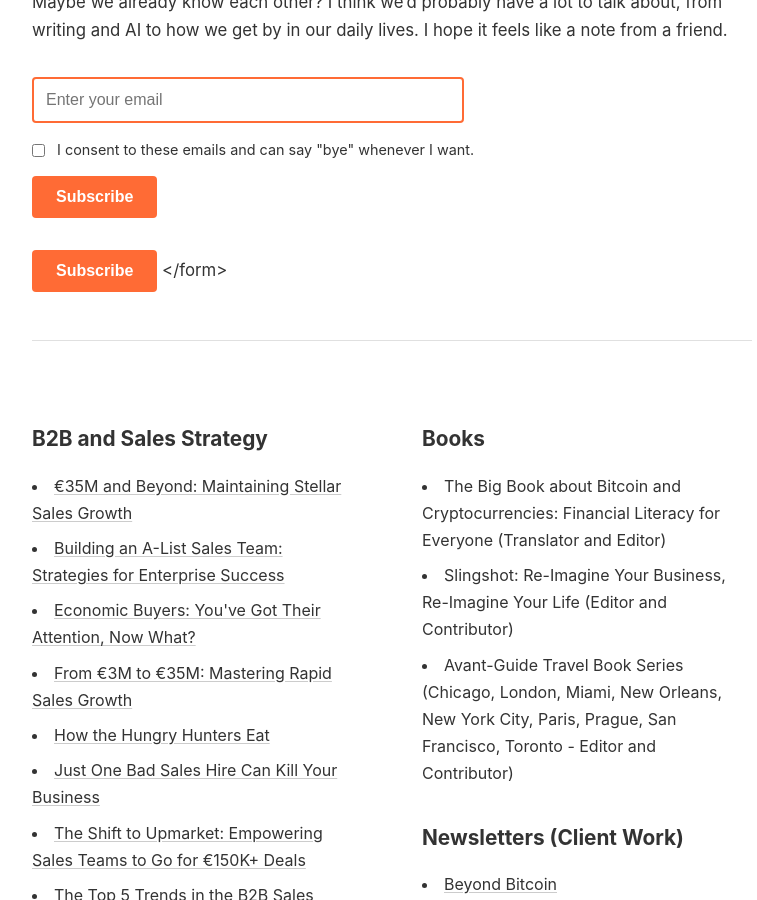
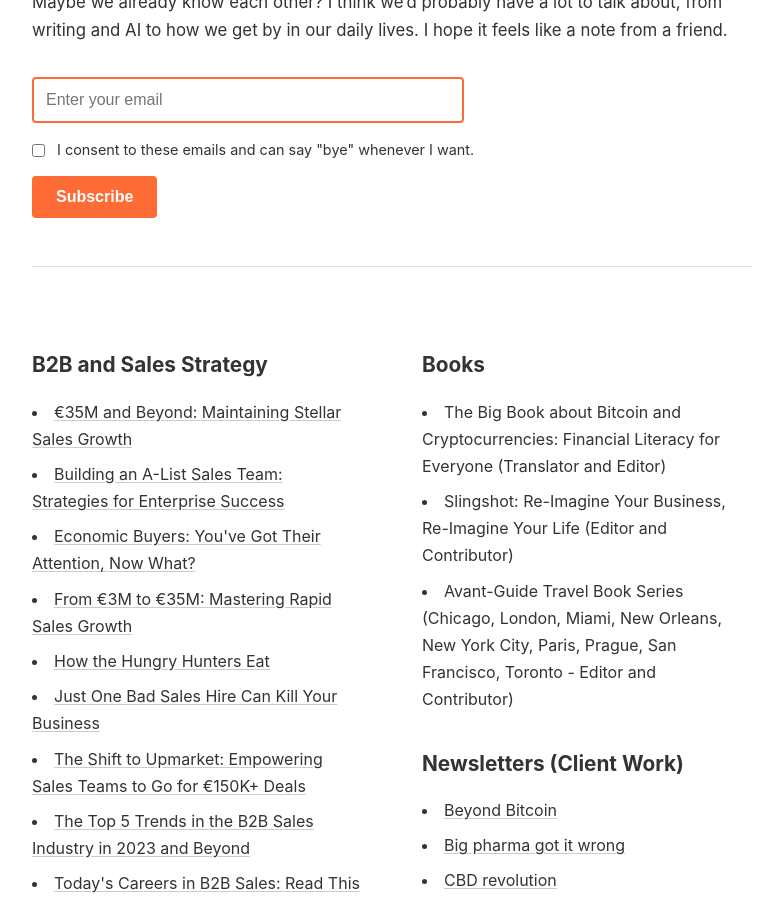
Before and after one commit to westleyovercash/westleyovercash.github.io, a Jekyll site: the page built from index.md, in a window 1280 px wide and 900 px high, scrolled down 887 px. Shown: the whole window, without its empty margins (248-1005 px from the left). Built offline with Jekyll 4.4.1, drawn with Linux system fonts in a browser that asks for light colours.

Commit message:
Update index.md

```diff
--- a/index.md
+++ b/index.md
@@ -31,9 +31,6 @@
     <input type="checkbox" name="gdpr" required style="width: auto; margin-right: 8px; vertical-align: middle;">
     I consent to these emails and can say "bye" whenever I want.
   </label>
-
-  <input type="submit" value="Subscribe">
-</form>
 
   <input type="submit" value="Subscribe">
 </form>
```
